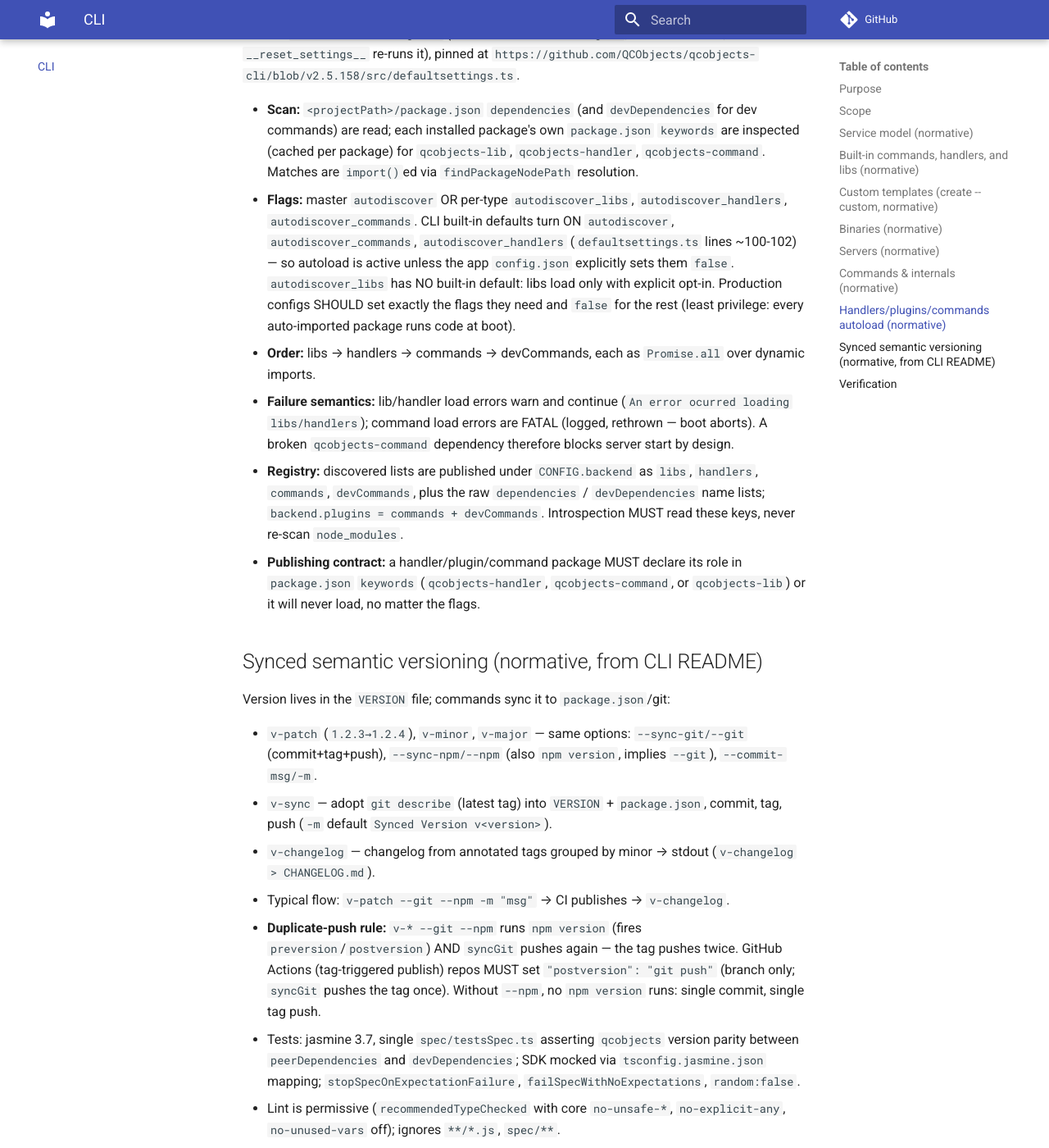
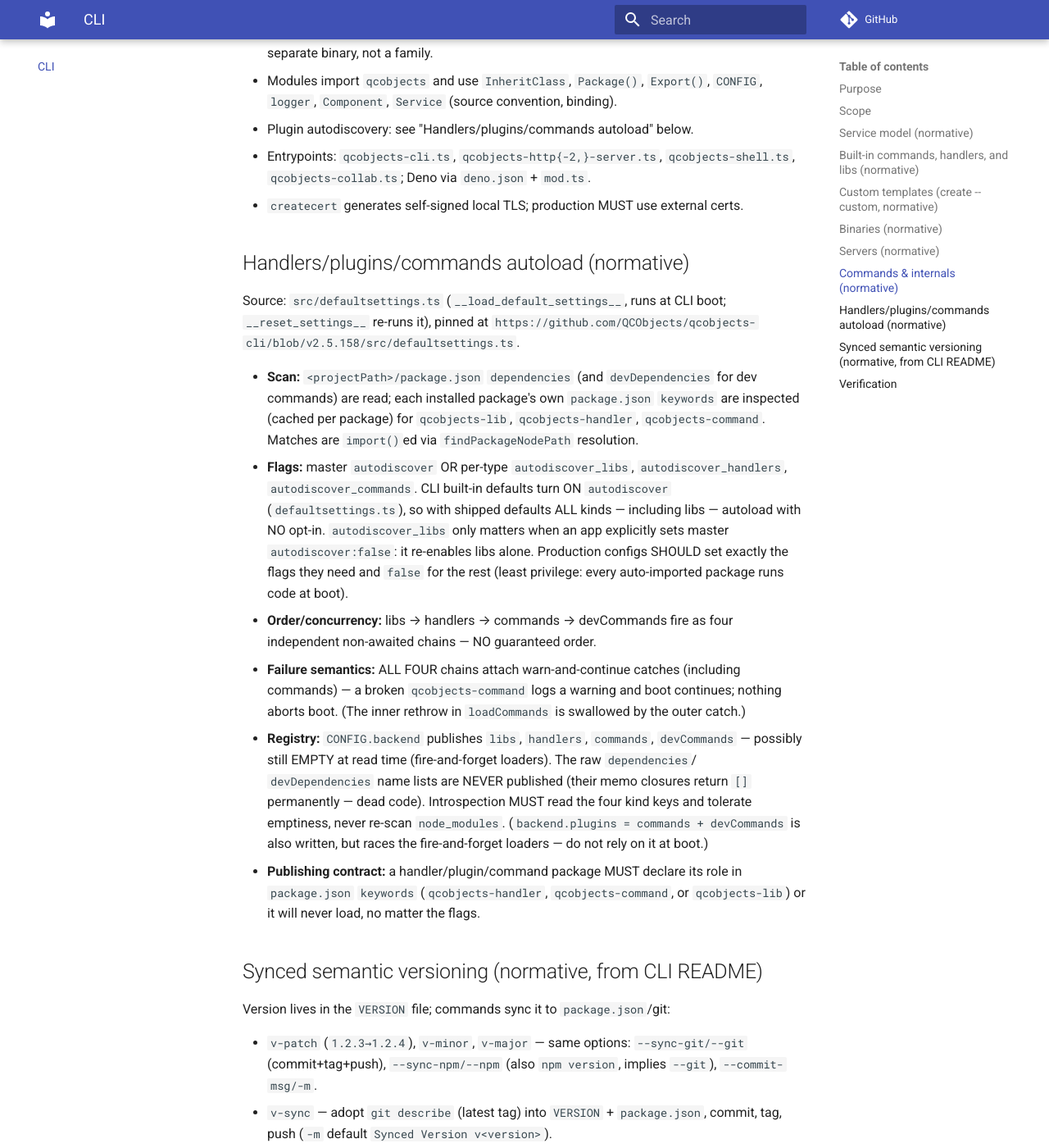
Before and after one commit to QCObjects/product-specs, an MkDocs documentation site: the page built from docs/05-cli.md, in a window 1280 px wide and 1400 px high, scrolled down 3479 px. Shown: the whole window at 82% size. Built offline with MkDocs 1.6.1 and Material for MkDocs 9.7.7, drawn with Linux system fonts in a browser that asks for light colours; comment, search, counter and statistics services are not loaded; some of the changed text lies outside the part shown.

Commit message:
fix: 05 accuracy (bins, commands, publish stub, autoload, registry, push)

```diff
--- a/docs/05-cli.md
+++ b/docs/05-cli.md
@@ -29,11 +29,6 @@ Node >= 22, npm >= 10; install with `npm i --legacy-peer-deps`.
   `launch <appname>`; `-V/--version`, `-h/--help`; per-command help via
   `qcobjects-cli [command] --help`.
 
-- Built-in command surface (`qcobjects [options] [command]`):
-  `create <appname>`, `publish <appname>`, `generate-sw <appname>`,
-  `launch <appname>`; `-V/--version`, `-h/--help`; per-command help via
-  `qcobjects-cli [command] --help`.
-
 ## Built-in commands, handlers, and libs (normative)
 
 The framework ships a minimal set of built-ins that are always available
@@ -41,19 +36,27 @@ without installing extra packages. All other capabilities enter via the
 keyword autoload contract ([05-cli](./05-cli.md) § Handlers/plugins/commands autoload,
 [16-addons](./16-addons.md)).
 
-- **Built-in commands** (registered in `cli-main.ts`):
-  `create`, `publish`, `upgrade-to-enterprise`, `generate-sw`, `launch`.
-  Each is implemented in `choiceOption.*` and may accept sub-flags
-  (`--pwa`, `--amp`, `--php`, `--custom`, `--tests`).
+- **Built-in commands** — two tiers, all shipping in-repo:
+  - `cli-main.ts` `choiceOption`: `create`, `publish` (STUB — logs
+    `"publish is not yet implemented"`, ignores flags), `upgrade-to-enterprise`,
+    `generate-sw`, `launch` (ignores its `<appname>` argument; serves CWD after
+    a 5s delay). Sub-flags: `--pwa`, `--amp`, `--php`, `--custom`
+    (takes a value ONLY on `create`; valueless on `publish`), `--tests`
+    (accepted but silently ignored — no-op).
+  - In-repo families via `cli-commands.ts`: `v-major/v-minor/v-patch/v-sync/
+    v-changelog` (version), `jira`, `publish:static`, `build:typescript`
+    (`build:ts`), `build:esbuild` (`build:esb`); `upgrade-to-enterprise` wired
+    directly in `cli-main.ts`. `collab` is NOT a commander family — it is a
+    separate binary entry (`qcobjects-collab.ts` → `collab-server.ts`).
 
-- **Built-in handler** (`com.qcobjects.backend.microservice.static`):
-  registered by `defaultsettings.ts` at boot when `backend.routes` is empty.
-  Serves the framework's own assets with CORS `*`:
-  - `QCObjects.js` (core source)
-  - `QCObjects-SDK.js` (SDK entry)
-  - `/qcobjects-sdk/*` (entire SDK tree)
-  This handler is a `BackendMicroservice` subclass that performs static-file
-  redirection; it is NOT a general-purpose static file server.
+- **Built-in handler records** (`com.qcobjects.backend.microservice.static`):
+  `defaultsettings.ts` APPENDS three static routes unconditionally (concat,
+  not gated on empty `backend.routes`) at every boot:
+  `^/QCObjects.js$` → core `src/QCObjects.js`,
+  `^/js/packages/QCObjects-SDK.js$` → SDK `src/QCObjects-SDK.js`,
+  `^/qcobjects-sdk/(.*)$` → SDK tree — all CORS `*`. These are route RECORDS
+  naming the static microservice; no `BackendMicroservice` subclass is defined
+  in this repo. Use them for framework-asset serving instead of custom code.
 
 - **Core libraries** (always present as peer dependencies):
   `qcobjects` (core framework) and `qcobjects-sdk` (controllers, views,
@@ -75,22 +78,27 @@ Source: `src/cli-main.ts` (`choiceOption.create`, `copyTemplate`), pinned at
   `--amp` → `qcobjects-ecommerce-amp`, `--pwa` (or no flag) → `qcobjectsnewapp`,
   `--php` → `qcobjectsnewphp`, `--custom <templateappname>` → any npm package
   name, `--tests` → test suite. `publish` mirrors the same flags.
-- **Flow (binding):** `npm init -y` → `npm i --save-dev <template>` → adopt the
-  template's `package.json` (renamed to `<appname>`, version reset to `1.0.0`,
-  `repository` cleared) → `copyTemplate()` from the installed package dir into
-  the project (excluding `package.json`, `node_modules`, `.DS_Store`) →
-  `npm uninstall <template>` + `npm install qcobjects-cli` + full `npm i`.
+- **Flow (binding):** `npm init -y` → `npm i --save-dev --legacy-peer-deps
+  <template>` → adopt the template's `package.json` (renamed to `<appname>`,
+  version reset to `1.0.0` via direct mutation, `repository` cleared) →
+  `copyTemplate()` from the installed package dir into the project (excluding
+  `package.json`, `node_modules`, `.DS_Store`) → `npm uninstall <template>
+  --save` + `npm install qcobjects-cli` + full `npm i --legacy-peer-deps` +
+  `npm cache verify` → tail: `qcobjects-createcert`, fetch of `.gitignore`
+  from GitHub, `git init`.
 - **Key consequence:** the template package is scaffolding only — installed,
   copied, then UNINSTALLED. Apps MUST NOT retain a runtime dependency on their
   template package; all cohesion lives in the copied files
   (see [06-app-structure](./06-app-structure.md)).
 - **Authoring custom templates:** any npm package with the app layout
   ([06-app-structure](./06-app-structure.md)) + a `package.json` works as a
-  `--custom` template. Template packages MUST carry `-template` as a SUFFIX —
-  `qcobjects-<name>-template` (e.g. `qcobjects-app-template`) — and MUST declare
-  the layout they stamp in their README. Kind-specific starters keep their kind
-  infix: `qcobjects-handler-<name>-template`, `qcobjects-lib-<name>-template`,
-  `qcobjects-command-<name>-template`.
+  `--custom` template (`options.createCustom` is used verbatim as the npm name —
+  no naming constraint is enforced by tooling). Template packages MUST carry
+  `-template` as a SUFFIX by project convention (review-enforced, not
+  tool-gated) — `qcobjects-<name>-template` (e.g. `qcobjects-app-template`) —
+  and MUST declare the layout they stamp in their README. Kind-specific starters
+  keep their kind infix: `qcobjects-handler-<name>-template`,
+  `qcobjects-lib-<name>-template`, `qcobjects-command-<name>-template`.
 - **Beyond apps — custom commands/libs/handlers:** `copyTemplate` copies the
   whole package dir, so `--custom` templates MAY stamp any package kind, not
   just apps: a command starter (class in a `com.qcobjects.cli.commands.*`
@@ -104,28 +112,33 @@ Source: `src/cli-main.ts` (`choiceOption.create`, `copyTemplate`), pinned at
 
 ## Binaries (normative)
 
-`qcobjects` (main) MUST exist alongside: `qcobjects-server`
-(HTTP/HTTPS/HTTP2), `qcobjects-collab`, `qcobjects-shell`,
-`qcobjects-createcert`, plus GAE server variants (`main-http-gae-server`).
+Single dispatcher: `bin/qcobjects-cli.js` serves all 10 `package.json` bin
+aliases (`qco`, `qcobjects`, `qcobjects-cli`, `qcobjects-server`,
+`qcobjects-http-server`, `qcobjects-http2-server`, `qcobjects-gae-server`,
+`qcobjects-shell`, `qcobjects-collab`, `qcobjects-createcert`) via an
+`entryMap` dispatch on the invoked basename. There are no sibling binaries.
 
 ## Servers (normative)
 
-- Implementations: `main-http-server.ts` (HTTP), `main-http2-server.ts`
-  (HTTP/2, default for `serve`), `main-http-gae-server.ts` (App Engine),
-  entered via `qcobjects-http-server.ts` / `qcobjects-http2-server.ts` /
-  `qcobjects-gae-http-server.ts`.
+- Implementations: `main-http-server.ts` (HTTP legacy), `main-http2-server.ts`,
+  `main-http-gae-server.ts` (App Engine), entered via `qcobjects-http-server.ts` /
+  `qcobjects-http2-server.ts` / `qcobjects-gae-http-server.ts`. NOTE: the
+  `qcobjects-http2-server` entrypoint picks `HTTPServer` vs `HTTP2Server` on
+  `useLegacyHTTP` — it is not always HTTP/2.
 - ALL behavior from `config.json`: ports (`serverPortHTTP/HTTPS`),
   `documentRoot`, `backend.routes`, TLS via `$config(domain)`-derived filenames.
-- `process.env.PORT` overrides the HTTP listen port.
-- local `config.json` at CLI root is gitignored dev-only (default
-  `{"devmode":"debug"}`); `$ENV(VAR)` templates resolve in `defaultsettings.ts`.
+- `process.env.PORT` overrides the listen port ONLY on the legacy HTTP and GAE
+  servers; the default HTTP/2 `start()` ignores `PORT`.
+- local `config.json` at CLI root is gitignored dev-only (default devmode
+  `$ENV(DEVMODE,info)` → `info`); `$ENV(VAR)` templates resolve in `defaultsettings.ts`.
 - Production recommendation: HTTP/2 server on Ubuntu 18.x+ with NodeJS 12.x+.
 
 ## Commands & internals (normative)
 
-- Framework: Commander — `SwitchCommander` (`cli-main.ts`); families in
+- Framework: Commander — `SwitchCommander` (`cli-main.ts`); in-repo families in
   `cli-commands*.ts` (build-esbuild, build-typescript, jira, publish-static,
-  version, enterprise, collab), registered via `cli-commands.ts`.
+  version) re-exported via `cli-commands.ts`; `upgrade-to-enterprise` wired
+  directly in `cli-main.ts`; `collab` is a separate binary, not a family.
 - Modules import `qcobjects` and use `InheritClass`, `Package()`, `Export()`,
   `CONFIG`, `logger`, `Component`, `Service` (source convention, binding).
 - Plugin autodiscovery: see "Handlers/plugins/commands autoload" below.
@@ -146,22 +159,24 @@ Source: `src/defaultsettings.ts` (`__load_default_settings__`, runs at CLI boot;
   `findPackageNodePath` resolution.
 - **Flags:** master `autodiscover` OR per-type `autodiscover_libs`,
   `autodiscover_handlers`, `autodiscover_commands`. CLI built-in defaults turn
-  ON `autodiscover`, `autodiscover_commands`, `autodiscover_handlers`
-  (`defaultsettings.ts` lines ~100-102) — so autoload is active unless the app
-  `config.json` explicitly sets them `false`. `autodiscover_libs` has NO built-in
-  default: libs load only with explicit opt-in. Production configs SHOULD set
-  exactly the flags they need and `false` for the rest (least privilege:
-  every auto-imported package runs code at boot).
-- **Order:** libs → handlers → commands → devCommands, each as `Promise.all`
-  over dynamic imports.
-- **Failure semantics:** lib/handler load errors warn and continue
-  (`An error ocurred loading libs/handlers`); command load errors are FATAL
-  (logged, rethrown — boot aborts). A broken `qcobjects-command` dependency
-  therefore blocks server start by design.
-- **Registry:** discovered lists are published under `CONFIG.backend` as
-  `libs`, `handlers`, `commands`, `devCommands`, plus the raw `dependencies` /
-  `devDependencies` name lists; `backend.plugins = commands + devCommands`.
-  Introspection MUST read these keys, never re-scan `node_modules`.
+  ON `autodiscover` (`defaultsettings.ts`), so with shipped defaults ALL kinds
+  — including libs — autoload with NO opt-in. `autodiscover_libs` only matters
+  when an app explicitly sets master `autodiscover:false`: it re-enables libs
+  alone. Production configs SHOULD set exactly the flags they need and `false`
+  for the rest (least privilege: every auto-imported package runs code at boot).
+- **Order/concurrency:** libs → handlers → commands → devCommands fire as four
+  independent non-awaited chains — NO guaranteed order.
+- **Failure semantics:** ALL FOUR chains attach warn-and-continue catches
+  (including commands) — a broken `qcobjects-command` logs a warning and boot
+  continues; nothing aborts boot. (The inner rethrow in `loadCommands` is
+  swallowed by the outer catch.)
+- **Registry:** `CONFIG.backend` publishes `libs`, `handlers`, `commands`,
+  `devCommands` — possibly still EMPTY at read time (fire-and-forget loaders).
+  The raw `dependencies`/  `devDependencies` name lists are NEVER published
+  (their memo closures return `[]` permanently — dead code). Introspection MUST
+  read the four kind keys and tolerate emptiness, never re-scan `node_modules`.
+  (`backend.plugins = commands + devCommands` is also written, but races the
+  fire-and-forget loaders — do not rely on it at boot.)
 - **Publishing contract:** a handler/plugin/command package MUST declare its
   role in `package.json` `keywords` (`qcobjects-handler`, `qcobjects-command`,
   or `qcobjects-lib`) or it will never load, no matter the flags.
@@ -178,21 +193,26 @@ Version lives in the `VERSION` file; commands sync it to `package.json`/git:
 - `v-changelog` — changelog from annotated tags grouped by minor → stdout
   (`v-changelog > CHANGELOG.md`).
 - Typical flow: `v-patch --git --npm -m "msg"` → CI publishes → `v-changelog`.
-- **Duplicate-push rule:** `v-* --git --npm` runs `npm version` (fires
-  `preversion`/`postversion`) AND `syncGit` pushes again — the tag pushes twice.
-  GitHub Actions (tag-triggered publish) repos MUST set
-  `"postversion": "git push"` (branch only; `syncGit` pushes the tag once).
-  Without `--npm`, no `npm version` runs: single commit, single tag push.
+- **Single-push rule:** `syncGit` pushes exactly once per release either way —
+  with `--npm` the tag is created by `npm version` (manual `git tag -a`
+  skipped), without `--npm` by `git tag -a` — then one `git push && git push
+  --tags`. There is no double tag push in current code.
+  GitHub Actions (tag-triggered publish) repos MUST still set
+  `"postversion": "git push"` (branch only) to keep release pushes minimal.
 - Tests: jasmine 3.7, single `spec/testsSpec.ts` asserting `qcobjects` version
   parity between `peerDependencies` and `devDependencies`; SDK mocked via
   `tsconfig.jasmine.json` mapping; `stopSpecOnExpectationFailure`,
   `failSpecWithNoExpectations`, `random:false`.
 - Lint is permissive (`recommendedTypeChecked` with core `no-unsafe-*`,
-  `no-explicit-any`, `no-unused-vars` off); ignores `**/*.js`, `spec/**`.
+  `no-explicit-any`, `no-unused-vars` off); ignores cover `**/*.js`,
+  `spec/**/*`, `src/*.js`, `src/**/*.js`, `node_modules…`.
+  (The `tsconfig.jasmine.json` SDK-mock mapping points at
+  `spec/mocks/qcobjects-sdk.mock.ts`, which does NOT exist — dangling.)
 
 ## Verification
 
 - Fresh `qcobjects create myapp --pwa && qcobjects-server` serves the PWA shell
   on configured ports with zero manual edits.
 - `npm test` (eslint + jasmine) green; `tsc` declaration build emits `public/types`.
-- `v-patch --git` (no `--npm`) produces exactly one tag push (no duplicate CI).
+- `v-patch --git` (no `--npm`) produces exactly one tag push via `git tag -a`
+  (single push, no duplicate CI).
```
